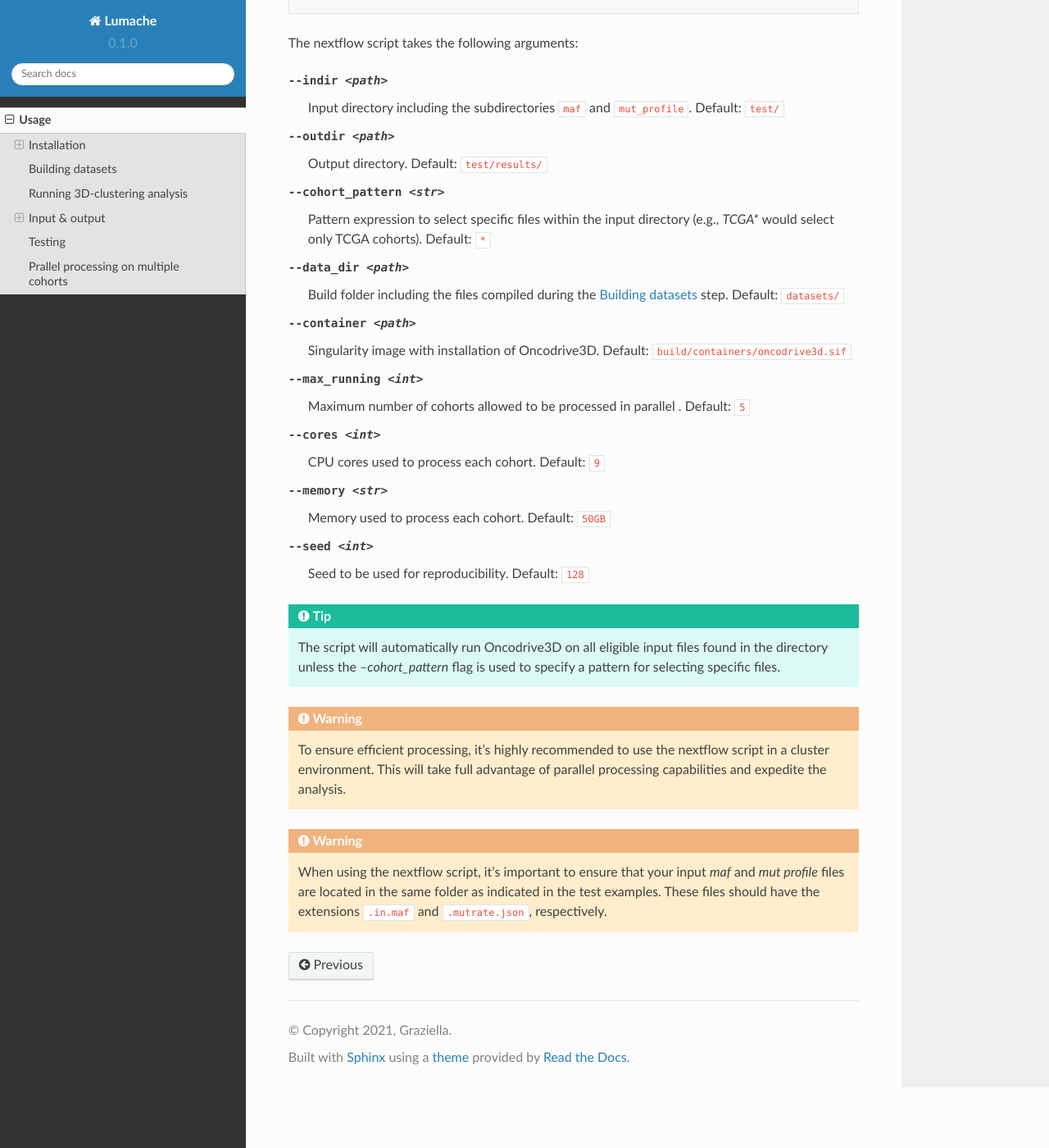
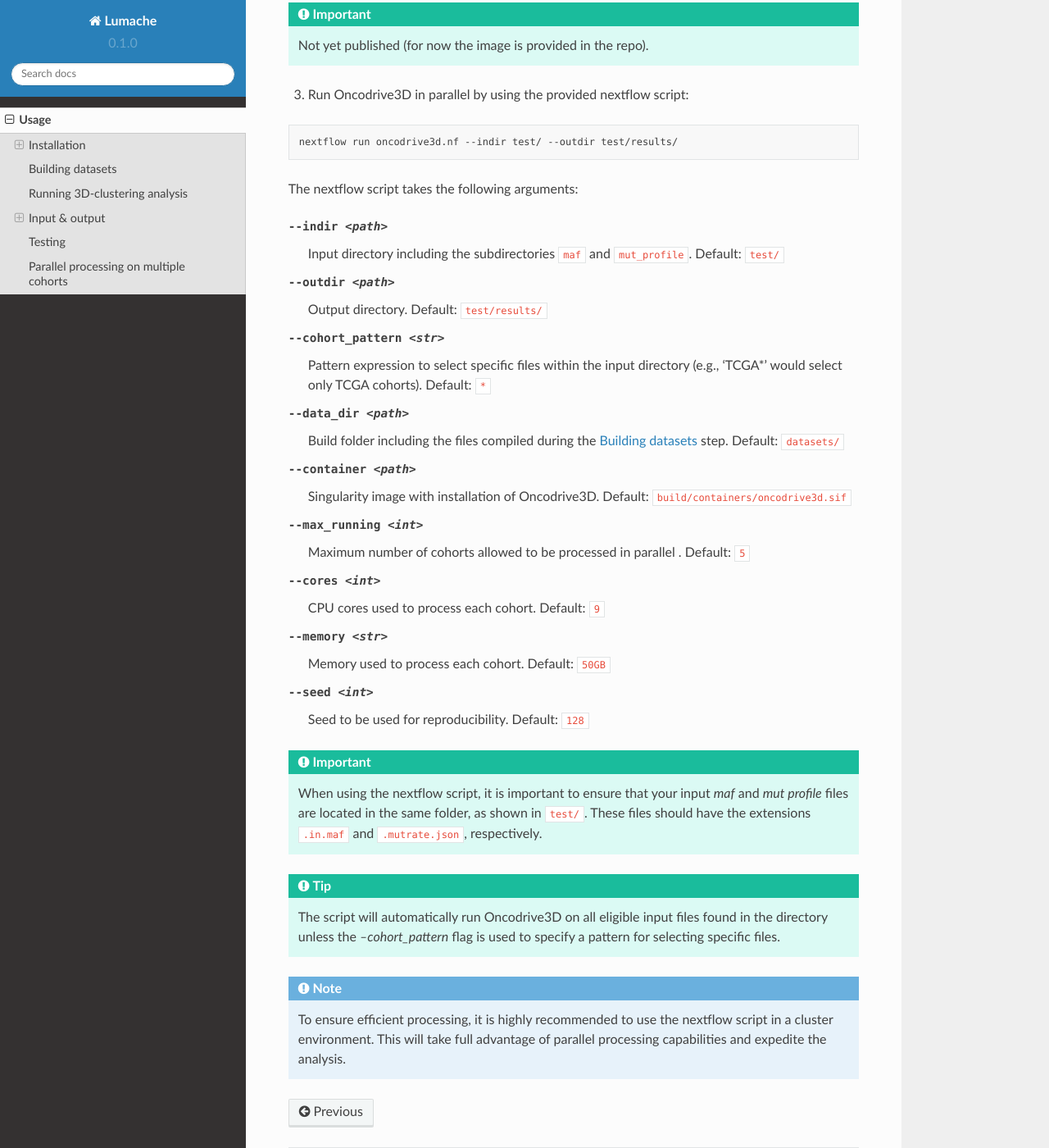
Before and after one commit to St3451/readthedocs_tmp, a Sphinx documentation site: the page built from docs/source/usage.rst, in a window 1280 px wide and 1400 px high, scrolled down 8258 px. Shown: the whole window at 82% size. Built offline with Sphinx 7.4.7 and the Read the Docs theme 2.0.0, drawn with Linux system fonts in a browser that asks for light colours; some of the changed text lies outside the part shown.

Commit message:
Docs update

```diff
--- a/docs/source/usage.rst
+++ b/docs/source/usage.rst
@@ -323,14 +322,25 @@ perform a test run using the provided test input files.
 
 .. tip::
 
-   You can inspect the files in the ``test/`` directory to better understand the
-   format and structure of the input and output data.
+   You can inspect the files in the ``test/`` directory to better understand
+   the format and structure of the input and output data.
 
 
-Prallel processing on multiple cohorts
---------------------------------------
+Parallel processing on multiple cohorts
+---------------------------------------
 
-Oncodrive3D can be run in parallel on multiple cohorts using `nextflow <https://docs.gdc.cancer.gov/Data/File_Formats/MAF_Format/#introduction>`_:
+It is possible to run Oncodrive3D in parallel on multiple cohorts by using
+`nextflow <https://docs.gdc.cancer.gov/Data/File_Formats/MAF_Format/#introduction>`_.
+
+1. Install nextflow and Singularity (versions `23.04.3.5875` and `3.5.3` were used respectively).
+
+2. Pull Singularity image for Oncodrive3D.
+
+.. important::
+
+   Not yet published (for now the image is provided in the repo).
+
+3. Run Oncodrive3D in parallel by using the provided nextflow script:
 
 .. code-block:: bash
 
@@ -342,7 +352,7 @@ The nextflow script takes the following arguments:
 
 --outdir <path>   Output directory. Default: ``test/results/``
 
---cohort_pattern <str>   Pattern expression to select specific files within the input directory (e.g., `TCGA*` would select only TCGA cohorts). Default: ``*``
+--cohort_pattern <str>   Pattern expression to select specific files within the input directory (e.g., 'TCGA*' would select only TCGA cohorts). Default: ``*``
 
 --data_dir <path>   Build folder including the files compiled during the :ref:`building datasets` step. Default: ``datasets/``
 
@@ -356,21 +366,21 @@ The nextflow script takes the following arguments:
 
 --seed <int>   Seed to be used for reproducibility. Default: ``128``
 
+.. important::
+
+   When using the nextflow script, it is important to ensure that your input
+   `maf` and `mut profile` files are located in the same folder, as shown in
+   ``test/``. These files should have the extensions ``.in.maf``
+   and ``.mutrate.json``, respectively.
+
 .. tip::
 
    The script will automatically run Oncodrive3D on all eligible input files
    found in the directory unless the `--cohort_pattern` flag is used to specify
    a pattern for selecting specific files.
 
-.. warning::
+.. note::
 
-   To ensure efficient processing, it's highly recommended to use the nextflow
+   To ensure efficient processing, it is highly recommended to use the nextflow
    script in a cluster environment. This will take full advantage of parallel
    processing capabilities and expedite the analysis.
-
-.. warning::
-
-   When using the nextflow script, it's important to ensure that your input
-   `maf` and `mut profile` files are located in the same folder as indicated
-   in the test examples. These files should have the extensions ``.in.maf``
-   and ``.mutrate.json``, respectively.
```
Also changed, not shown: other parts of docs/source/usage.rst (+5 -6 lines).
